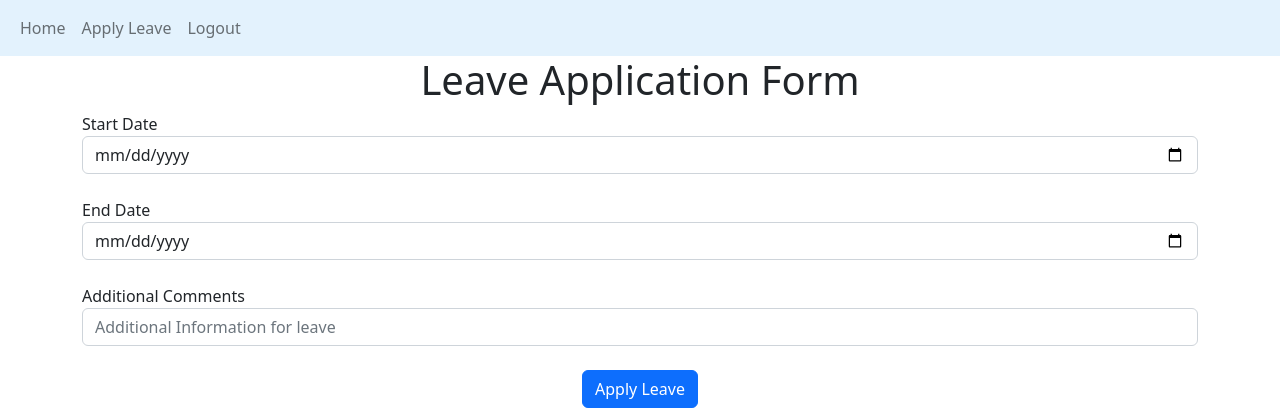
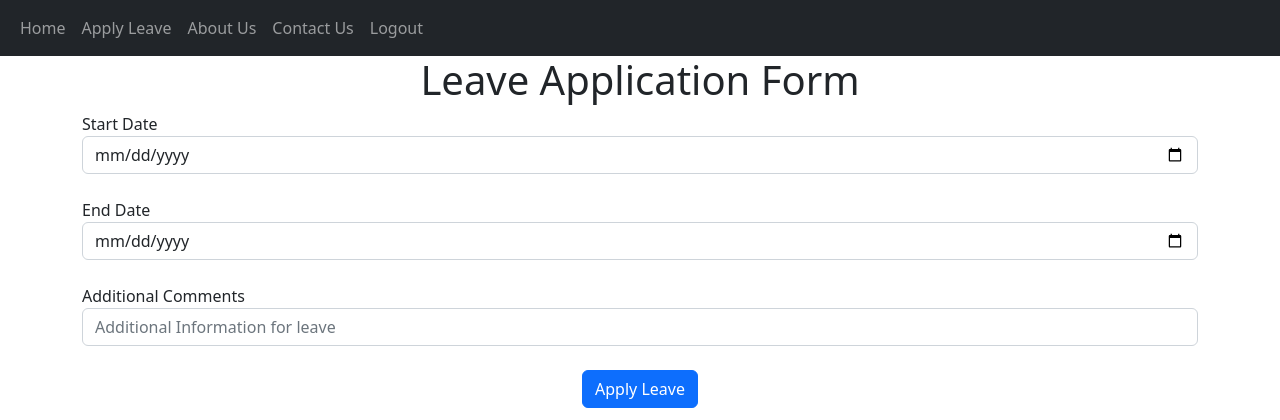
Before and after one commit to AkshayaTonde/FlaskFullApp, a Flask app: page /applyleave in a window 1280 px wide. Shown: the top 420 px of the page. Run offline with Flask 2, Linux system fonts and the light colour scheme; a user stored in the database is signed in.

Commit message:
Styling changes

```diff
--- a/website/templates/base.html
+++ b/website/templates/base.html
@@ -10,7 +10,7 @@
     <title>{% block title %} {% endblock%}</title>
 </head>
 <body>
-    <nav class="navbar navbar-expand-lg" style="background-color: #e3f2fd;">
+    <nav class="navbar navbar-dark bg-dark navbar-expand-lg" style="background-color: #e3f2fd;">
         <div class="container-fluid">
             <button class="navbar-toggler" type="button" data-bs-toggle="collapse" data-bs-target="#navbar">
             <span class="navbar-toggler-icon"> </span>
@@ -24,8 +24,12 @@
                     {%if user.role ==2%}
                         <a class="nav-item nav-link" href="/managerapproval"> Manager Task</a>
                     {%endif%}
+                <a class="nav-item nav-link" href="/aboutus">About Us</a>
+                <a class="nav-item nav-link" href="/contactus">Contact Us</a>
                 <a class="nav-item nav-link" href="/logout">Logout</a>
                 {%else%}
+                <a class="nav-item nav-link" href="/aboutus">About Us</a>
+                <a class="nav-item nav-link" href="/contactus">Contact Us</a>
                 <a class="nav-item nav-link" href="/login">Login</a>
                 <a class="nav-item nav-link" href="/signup">Sign Up</a>
                 {% endif %}
--- a/website/templates/managerapproval.html
+++ b/website/templates/managerapproval.html
@@ -8,7 +8,7 @@
         <div class="card border-dark">
             <div class="card-body">
                 <div class="card-text">
-                    Employee Name : {{leave.userid.username}}<br>
+                    Employee Name : {{leave.user.username}}<br>
                     Leave Application number : {{leave.leaveid}} <br>
                     Leave Start Date : {{leave.startdate}} <br>
                     Leave End Date : {{leave.enddate}}<br>
--- a/website/views.py
+++ b/website/views.py
@@ -18,18 +18,7 @@ def home():
 @views.route("/managerapproval", methods=['GET', 'POST'])
 @login_required
 def managerapproval():
-    if request.method=='POST':
-        #logic for changing the status of the leave to approve or reject
-        print("logic for approval")
-        action= request.form.get('action')
-        leaveid = request.form.get("leaveid")
-        if action =='2':
-            print("Rejected ")
-            print("leave app id = ", leaveid)
-        else:
-            print("Approved ")
-            print("leave app id = ", leaveid)
-
+    #Get all the pending leaves and render them on the page
     leaves = Leave.query.filter_by(status= 3)
     return render_template('managerapproval.html', user=current_user, leaves= leaves)
 
```
